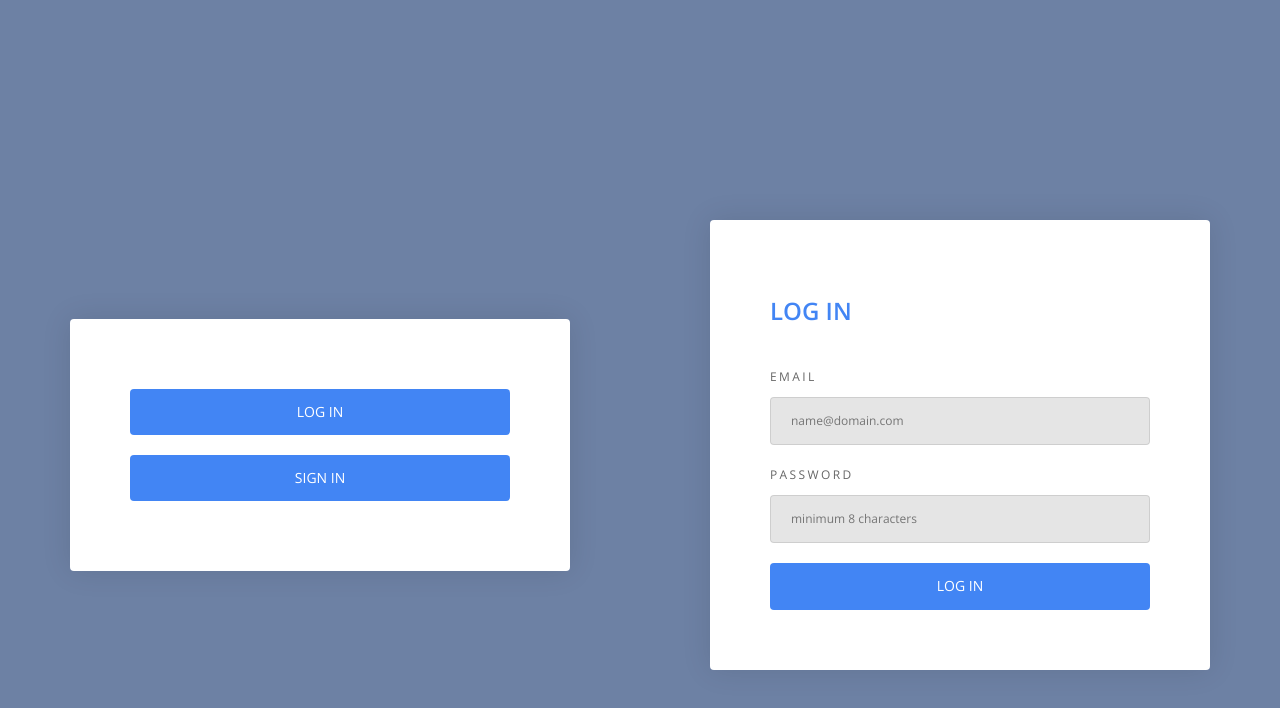
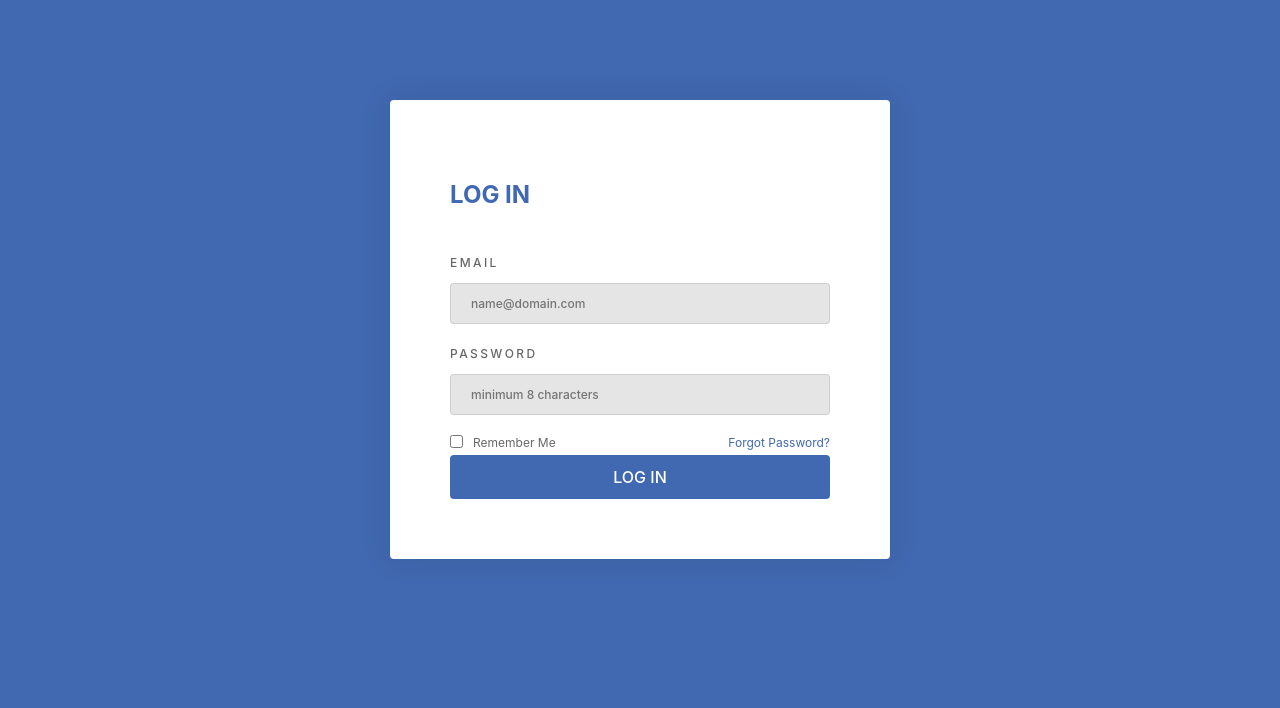
Before and after one commit to karosowka13/Cycling-Pro-App, a React app: page /login in a window 1280 px wide. Shown: the top 708 px of the page. Built offline with nearby package versions, Linux system fonts and the light colour scheme.

Commit message:
fix router route

```diff
--- a/src/App.css
+++ b/src/App.css
@@ -14,7 +14,7 @@
 }
 
 .App-header {
-  background-color: #282c34;
+  background-color: #4169b1;
   min-height: 100vh;
   display: flex;
   flex-direction: column;
--- a/src/App.js
+++ b/src/App.js
@@ -1,13 +1,19 @@
 import React from 'react';
-import { BrowserRouter as Router } from 'react-router-dom';
+import { BrowserRouter as Router, Switch, Route } from 'react-router-dom';
 import './App.css';
 import WelcomPage from './containers/WelcomPage/WelcomPage';
+import LogIn from './containers/LogIn/LogIn';
+import CreateAccount from './containers/CreateAccount/CreateAccount';
 
 function App() {
   return (
     <Router>
       <div className="App">
-        <WelcomPage />
+        <Switch>
+          <Route exact path="/login" component={LogIn} />
+          <Route path="/createaccount" component={CreateAccount} />
+          <Route exact path="/" component={WelcomPage} />
+        </Switch>
       </div>
     </Router>
   );
--- a/src/components/TextInput/TextInput.module.css
+++ b/src/components/TextInput/TextInput.module.css
@@ -1,5 +1,5 @@
 .Input {
-  color: #4285f4;
+  color: #4169b1;
   font-size: 12px;
   text-decoration: none;
   display: inline-block;
@@ -12,7 +12,6 @@
   flex-wrap: wrap;
   -webkit-box-pack: justify;
   justify-content: space-between;
-
 }
 
 .Input:focus {
@@ -21,7 +20,7 @@
 
 .Input h1 {
   padding: 4px 0;
-  color: #4285f4;
+  color: #4169b1;
   font-size: 24px;
   font-weight: 700;
   text-transform: uppercase;
@@ -39,8 +38,6 @@
   display: -webkit-box;
   display: flex;
   flex-wrap: wrap;
-  /* -webkit-box-pack: justify;
-  justify-content: space-between; */
   margin: 0 0 20px;
   outline: none;
   display: block;
--- a/src/components/UI/Button/Button1.module.css
+++ b/src/components/UI/Button/Button1.module.css
@@ -1,6 +1,6 @@
 .Button {
   outline: none;
-  background: #4285f4;
+  background: #4169b1;
   width: 100%;
   border: 0;
   border-radius: 4px;
--- a/src/containers/CreateAccount/CreateAccount.js
+++ b/src/containers/CreateAccount/CreateAccount.js
@@ -66,7 +66,7 @@ class LogIn extends Component {
       <div className={classes.Form}>
         <div>
           <header>
-            <h1>Sign In</h1>
+            <h1>Sign up</h1>
           </header>
           <TextInput
             label="Email"
--- a/src/containers/CreateAccount/CreateAccount.module.css
+++ b/src/containers/CreateAccount/CreateAccount.module.css
@@ -18,14 +18,14 @@
 
 .Form header h1 {
   padding: 4px 0;
-  color: #4285f4;
+  color: #4169b1;
   font-size: 24px;
   font-weight: 700;
+  text-transform: uppercase;
   text-align: left;
-  text-transform: uppercase;
 }
 
-@media (max-width:600px) {
+@media (max-width: 600px) {
   .Form {
     margin: 0;
     width: 300px;
@@ -34,7 +34,7 @@
 
 .SubmitButton {
   outline: none;
-  background: #4285f4;
+  background: #4169b1;
   width: 100%;
   border: 0;
   border-radius: 4px;
--- a/src/containers/LogIn/LogIn.js
+++ b/src/containers/LogIn/LogIn.js
@@ -1,4 +1,5 @@
 import React, { Component } from 'react';
+import { Link } from 'react-router-dom';
 import validate from '../../components/Validation/Input/Validate';
 import TextInput from '../../components/TextInput/TextInput';
 import classes from './LogIn.module.css';
@@ -89,7 +90,13 @@ class LogIn extends Component {
             touched={this.state.formData.password.touched}
             valid={this.state.formData.password.valid}
           />
-
+          <div className={classes.RememberForgotBox}>
+            <input type="checkbox" />
+            <label>Remember Me</label>
+            <Link className={classes.ForgotLink} to="/recoverpassword">
+              Forgot Password?
+            </Link>
+          </div>
           <button
             className={classes.SubmitButton}
             disabled={!this.state.dataIsValid}
--- a/src/containers/LogIn/LogIn.module.css
+++ b/src/containers/LogIn/LogIn.module.css
@@ -2,6 +2,7 @@
   z-index: 15;
   position: relative;
   background: #ffffff;
+  color: rgba(0, 0, 0, 0.6);
   width: 500px;
   border-radius: 4px;
   box-shadow: 0 0 30px rgba(0, 0, 0, 0.1);
@@ -18,14 +19,14 @@
 
 .Form header h1 {
   padding: 4px 0;
-  color: #4285f4;
+  color: #4169b1;
   font-size: 24px;
   font-weight: 700;
   text-transform: uppercase;
   text-align: left;
 }
 
-@media (max-width:600px) {
+@media (max-width: 600px) {
   .Form {
     margin: 0;
     width: 300px;
@@ -34,7 +35,7 @@
 
 .SubmitButton {
   outline: none;
-  background: #4285f4;
+  background: #4169b1;
   width: 100%;
   border: 0;
   border-radius: 4px;
@@ -46,4 +47,24 @@
   line-height: inherit;
   text-transform: uppercase;
   cursor: pointer;
+  margin-top: 5px;
 }
+
+.Form label {
+  font-size: 12px;
+  font-weight: 400;
+  letter-spacing: 0;
+  text-transform: none;
+  float: left;
+}
+.Form input[type='checkbox'] {
+  width: auto;
+  margin: 0 10px 0 0;
+  float: left;
+}
+.ForgotLink {
+  color: #4169b1;
+  font-size: 12px;
+  text-decoration: none;
+  float: right;
+}
--- a/src/containers/WelcomPage/WelcomPage.js
+++ b/src/containers/WelcomPage/WelcomPage.js
@@ -1,9 +1,7 @@
 import React, { Component } from 'react';
-import LogIn from '../LogIn/LogIn';
-import CreateAccount from '../CreateAccount/CreateAccount';
 import classes from './WelcomPage.module.css';
 import Button1 from '../../components/UI/Button/Button1';
-import { Link, Route, Switch } from 'react-router-dom';
+import { Link } from 'react-router-dom';
 
 class WelcomPage extends Component {
   state = {
@@ -15,17 +13,13 @@ class WelcomPage extends Component {
     return (
       <div className={classes.WelcomePage}>
         <div className={classes.Form}>
-          <Link to="/login">
+          <Link exact to="/login">
             <Button1 name="Log in" />
           </Link>
           <Link to="/createaccount">
-            <Button1 name="Sign in" />
+            <Button1 name="Sign up" />
           </Link>
         </div>
-        <Switch>
-          <Route exact path="/login" component={LogIn} />
-          <Route path="/createaccount" component={CreateAccount} />
-        </Switch>
       </div>
     );
   }
--- a/src/index.css
+++ b/src/index.css
@@ -1,7 +1,7 @@
 body {
   margin: 0;
   height: 100%;
-  background-color: #6D81A4;
+  background-color: #4169b1;
   font-family: -apple-system, BlinkMacSystemFont, 'Segoe UI', 'Roboto', 'Oxygen',
     'Ubuntu', 'Cantarell', 'Fira Sans', 'Droid Sans', 'Helvetica Neue',
     sans-serif;
```
